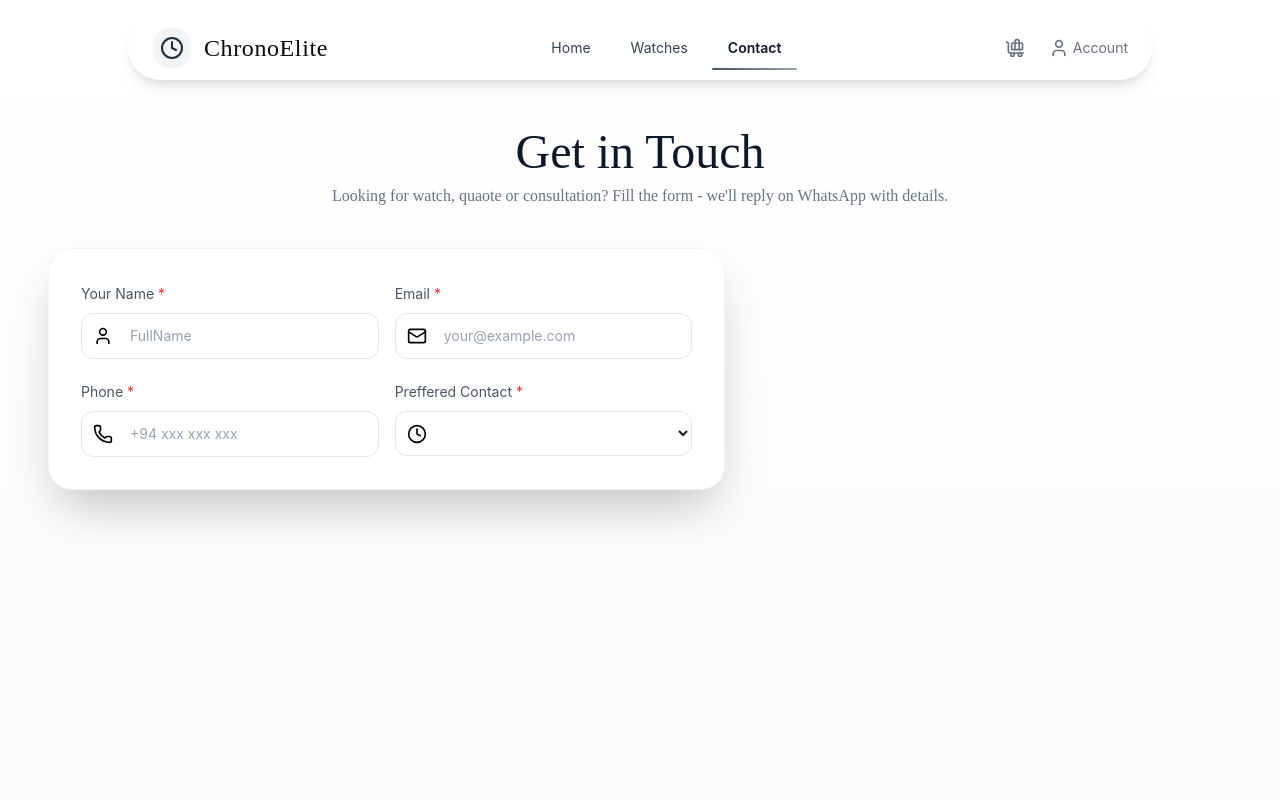
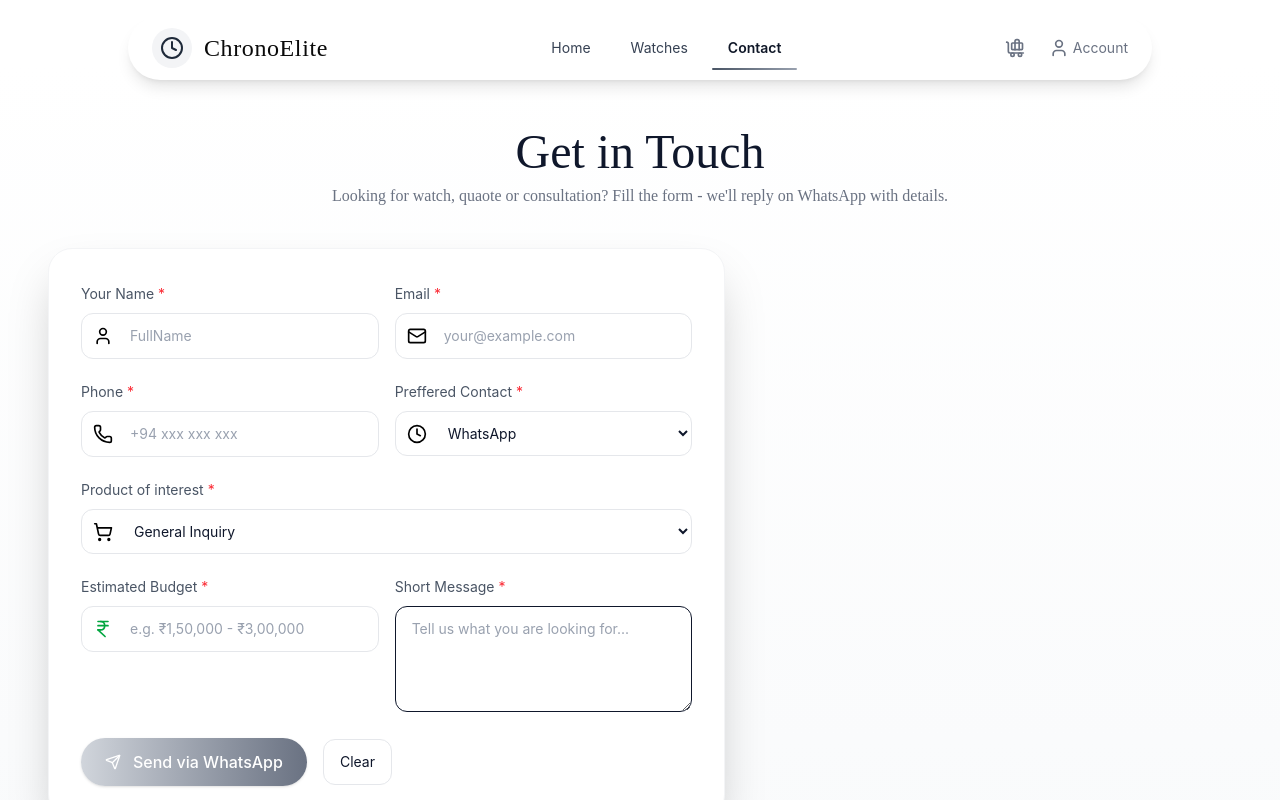
Before and after one commit to ChamalshaInduwara/E-Commerce, a React (Vite) app in the folder frontend/: page /contact in a window 1280 px wide. Shown: the top 800 px of the page. Built offline with nearby package versions, Linux system fonts and the light colour scheme.

Commit message:
feat: enhance ContactPage with additional input fields and improved form layout for user inquiries

```diff
--- a/frontend/src/components/ContactPage.jsx
+++ b/frontend/src/components/ContactPage.jsx
@@ -1,6 +1,15 @@
-import React, { useState } from 'react'
-import { contactPageStyles } from '../assets/dummyStyles';
-import { AlertCircle, Clock, Mail, Phone, User } from 'lucide-react';
+import React, { useState } from "react";
+import { contactPageStyles } from "../assets/dummyStyles";
+import {
+  AlertCircle,
+  Clock,
+  IndianRupee,
+  Mail,
+  Phone,
+  Send,
+  ShoppingCart,
+  User,
+} from "lucide-react";
 // Input with an icon on left
 function InputWithIcon({
   icon,
@@ -199,7 +208,7 @@ const ContactPage = () => {
       `*Message:* ${form.message}`;
 
     const url = `https://api.whatsapp.com/send?phone=${WHATSAPP_NUMBER}&text=${encodeURIComponent(
-      message
+      message,
     )}`;
 
     showToast("Opening WhatsApp...", "success", 900);
@@ -213,14 +222,9 @@ const ContactPage = () => {
   }
 
   function handleChange(ev) {
-    const { name, value } = e.target;
-    setForm((s) => ({
-        ...s, [name]: value
-    }));
-    setErrors((s) => ({
-        ...s,
-        [name]: undefined
-    }));
+    const { name, value } = ev.target;
+    setForm((s) => ({ ...s, [name]: value }));
+    setErrors((s) => ({ ...s, [name]: undefined }));
   }
 
   // To clear the form after submit
@@ -230,21 +234,21 @@ const ContactPage = () => {
   }
 
   return (
-
     <div className={contactPageStyles.pageContainer}>
       <div className={contactPageStyles.innerContainer}>
         <div className={contactPageStyles.pageHeader}>
-                <h1 className={contactPageStyles.pageTitle}
-                style={{fontFamily: "Dancing Script, cursive",
-                }}
+          <h1
+            className={contactPageStyles.pageTitle}
+            style={{ fontFamily: "Dancing Script, cursive" }}
           >
             Get in Touch
           </h1>
-                <p style={{fontFamily: "'Playfair Display', serif"
-                }}
-                className={contactPageStyles.pageSubtitle}>
-                    Looking for watch, quaote or consultation? Fill the form - we'll reply on WhatsApp with details.
-
+          <p
+            style={{ fontFamily: "'Playfair Display', serif" }}
+            className={contactPageStyles.pageSubtitle}
+          >
+            Looking for watch, quaote or consultation? Fill the form - we'll
+            reply on WhatsApp with details.
           </p>
         </div>
 
@@ -293,10 +297,61 @@ const ContactPage = () => {
                     name="contactMethod"
                     value={form.contactMethod}
                     onChange={handleChange}
-                                placeholder={["WhatsApp", "Phone Call", "Email"]}
+                    options={["WhatsApp", "Phone Call", "Email"]}
                     error={errors.contactMethod}
                     required
                   />
+                </div>
+                <div>
+                  <SelectWithIcon
+                    icon={<ShoppingCart className="w-5 h-5 text-black" />}
+                    label="Product of interest"
+                    name="product"
+                    value={form.product}
+                    onChange={handleChange}
+                    options={products}
+                    error={errors.product}
+                    required
+                  />
+                </div>
+
+                <div className={contactPageStyles.inputGrid}>
+                  <InputWithIcon
+                    icon={<IndianRupee className="w-5 h-5 text-green-600" />}
+                    label="Estimated Budget"
+                    name="budget"
+                    value={form.budget}
+                    onChange={handleChange}
+                    placeholder="e.g. ₹1,50,000 - ₹3,00,000"
+                    error={errors.budget}
+                    required
+                  />
+                  <div>
+                    <label className={contactPageStyles.inputLabel}>
+                        Short Message{" "}
+                        <span className={contactPageStyles.requiredStar}>*</span>
+                    </label>
+                    <textarea name="message" value={form.message} onChange={handleChange}
+                    rows={4} className={`${contactPageStyles.textareaContainer}${
+                        errors.message ? contactPageStyles.inputError : contactPageStyles.inputNormal
+                    }`} placeholder="Tell us what you are looking for..."
+                    required
+                    ></textarea>
+                  </div>
+                </div>
+
+                <div className={contactPageStyles.buttonsContainer}>
+                    <button type="submit" disabled={sending} className={contactPageStyles.submitButton}>
+                        <Send className="w-4 h-4"/>
+                        <span className="font-medium">Send via WhatsApp</span>
+                    </button>
+
+                    <button type="button" onClick={() => {
+                        clearForm();
+                        showToast("Form Cleared", "info");
+                    }} className={contactPageStyles.clearButton}>
+                        Clear
+                    </button>
                 </div>
               </form>
             </div>
@@ -304,7 +359,7 @@ const ContactPage = () => {
         </div>
       </div>
     </div>
-  )
-}
+  );
+};
 
-export default ContactPage
+export default ContactPage;
```
Lines whose indentation alone changed are shown as unchanged.
